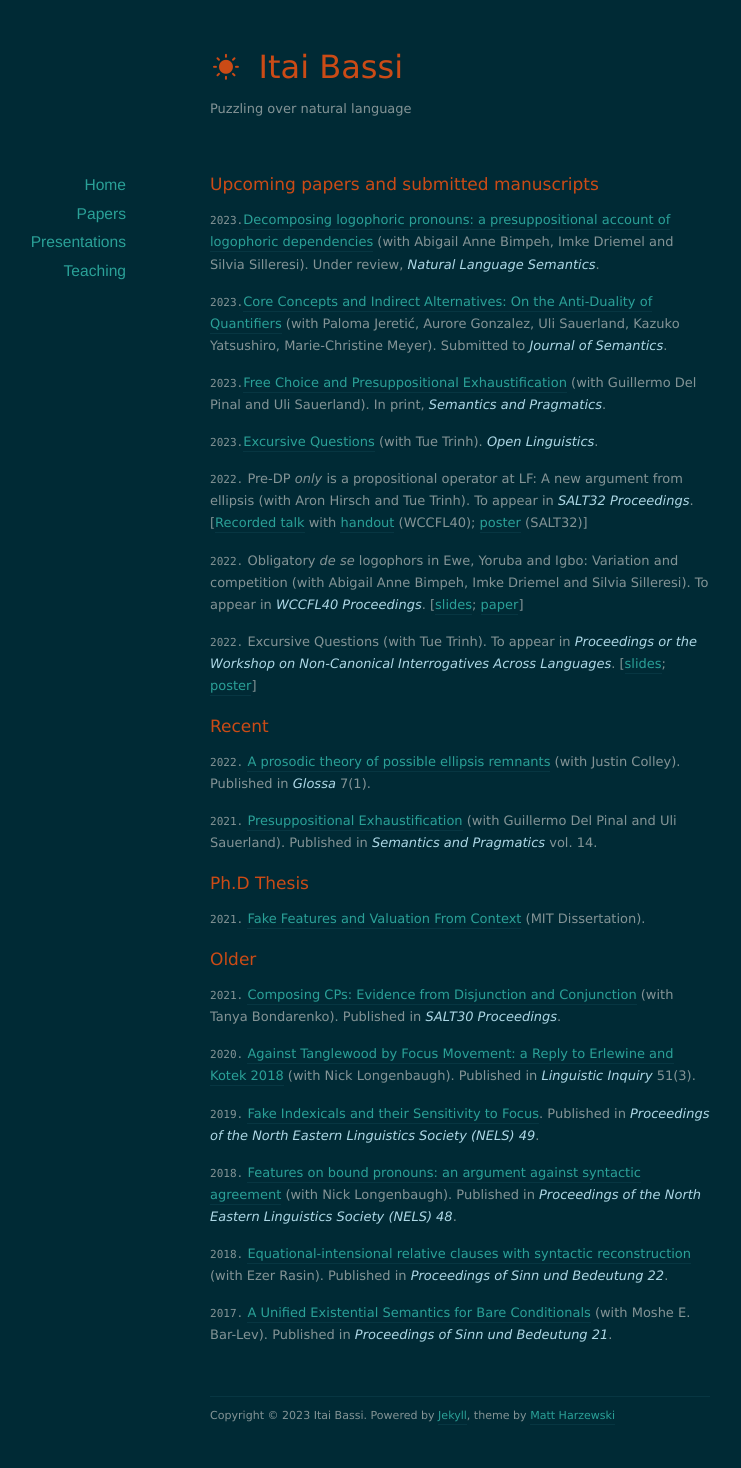
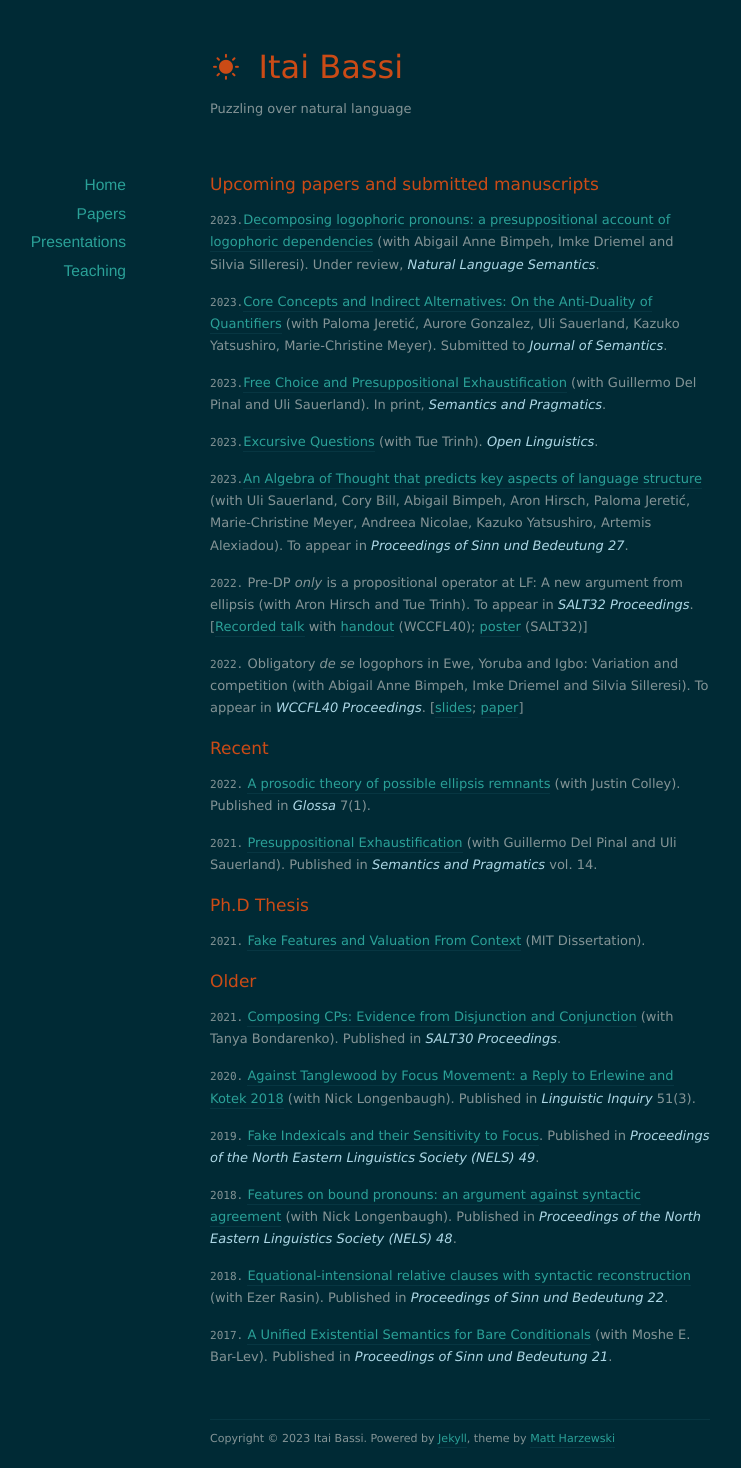
Before and after one commit to itaibassi/itaibassi.github.io, a Jekyll site: the page built from papers/index.markdown, in a window 1280 px wide. Shown: the whole page, without its empty margins (180-921 px from the left). Built offline with Jekyll 4.4.1, drawn with Linux system fonts in a browser that asks for light colours; nearby versions of some CDN libraries; before the commit the page ends 1446 px from its top, so only the background shows below that.

Commit message:
Update index.markdown

```diff
--- a/papers/index.markdown
+++ b/papers/index.markdown
@@ -21,15 +21,14 @@ On the Anti-Duality of Quantifiers](https://www.dropbox.com/scl/fi/3n8l6ti2rkxwp
 
 `2023.`[Excursive Questions](https://www.degruyter.com/document/doi/10.1515/opli-2022-0232/html) (with Tue Trinh). *<font color="lightblue"> Open Linguistics</font>*.
 
+`2023.`[An Algebra of Thought that predicts key aspects of language structure](https://www.degruyter.com/document/doi/10.1515/opli-2022-0232/html) (with Uli Sauerland, Cory Bill, Abigail Bimpeh, Aron Hirsch, Paloma Jeretić, Marie-Christine Meyer, Andreea Nicolae, Kazuko Yatsushiro, Artemis Alexiadou). To appear in  *<font color="lightblue"> Proceedings of Sinn und Bedeutung 27</font>*.
+
+
 `2022.` Pre-DP *only* is a propositional operator at LF: A new argument from ellipsis (with Aron Hirsch and Tue Trinh). To appear in *<font color="lightblue"> SALT32 Proceedings</font>*.
 [[Recorded talk](https://osf.io/w6pue) with [handout](https://osf.io/fp2ym) (WCCFL40); [poster](https://osf.io/bwa7d) (SALT32)]
 
 `2022.` Obligatory *de se* logophors in Ewe, Yoruba and Igbo: Variation and competition (with Abigail Anne Bimpeh, Imke Driemel and Silvia Silleresi). To appear in *<font color="lightblue"> WCCFL40 Proceedings</font>*.
 [[slides](https://osf.io/p8gsv/); [paper](https://lingbuzz.net/lingbuzz/006770)]
-
-`2022.` Excursive Questions (with Tue Trinh). To appear in *<font color="lightblue"> Proceedings or the Workshop on Non-Canonical Interrogatives Across Languages</font>*.
-[[slides](https://trinhhuutue.files.wordpress.com/2022/05/02-slides-estonia-1.pdf); [poster](https://trinhhuutue.files.wordpress.com/2022/04/posterlondon.pdf)]
-
 
 
 # Recent
```
